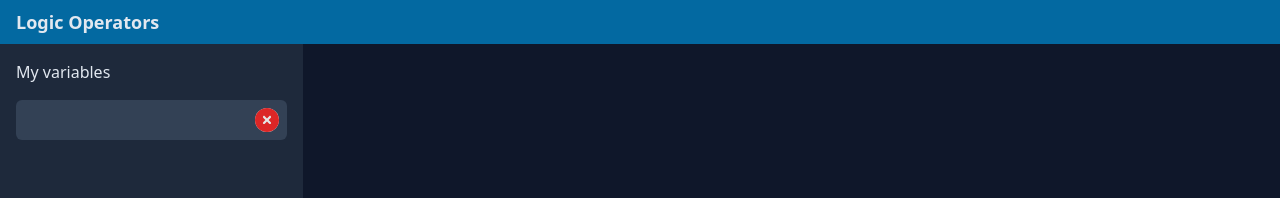
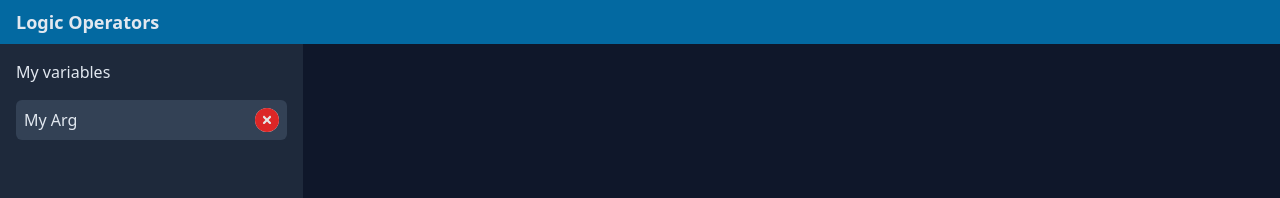
Before and after one commit to zFunx/logical-operators, a Next.js app: page / in a window 1280 px wide. Shown: the top 198 px of the page. Built offline with nearby package versions, Linux system fonts and the light colour scheme.

Commit message:
Passing variable name from top

```diff
--- a/src/components/Input/VariableInp.js
+++ b/src/components/Input/VariableInp.js
@@ -1,16 +1,23 @@
 import { useState } from "react";
+import { PropTypes } from "prop-types"
+
 import BoolCheckbox from '@/components/BoolCheckbox'
 
-const VariableInp = () => {
+const VariableInp = props => {
     const [isTrue, setIsTrue] = useState(false);
     const toggleTruth = () => setIsTrue(prev => !prev)
 
     return (
         <div className='p-2 bg-slate-700 rounded-md flex'>
-            <input className='bg-transparent outline-none' type="text" />
-            <BoolCheckbox isTrue={isTrue} toggleTruth={toggleTruth} />
+            <input className='bg-transparent outline-none' type="text" defaultValue={props.name} />
+            <BoolCheckbox isTrue={props.val} toggleTruth={toggleTruth} />
         </div>
     )
 }
 
+VariableInp.propTypes = {
+    name: PropTypes.string.isRequired,
+    val: PropTypes.bool.isRequired
+}
+
 export default VariableInp
--- a/src/components/Variables/Variables.js
+++ b/src/components/Variables/Variables.js
@@ -1,11 +1,20 @@
+import { useState } from "react";
+
 import VariableInp from '@/components/Input/VariableInp'
 
 const Variables = () => {
+    const [variables, setVariables] = useState({
+        'My Arg': false,
+    })
+    const setTruth = (varName, val) => {
+
+    }
+
     return (
         <div className='bg-slate-800 p-4 h-full text-slate-200'>
             <h2>My variables</h2>
             <div className='py-4'>
-                <VariableInp />
+                {Object.keys(variables).map(varName => <VariableInp key={varName} name={varName} val={variables[varName]} />)}
             </div>
         </div>
     )
```
